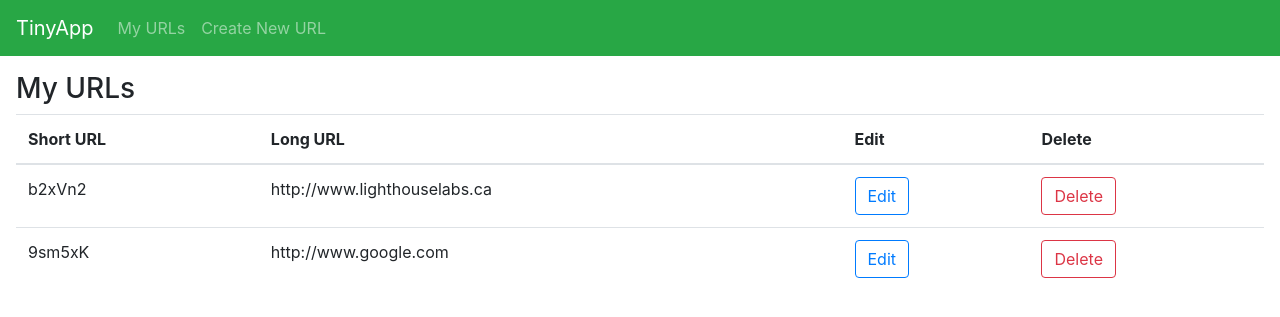
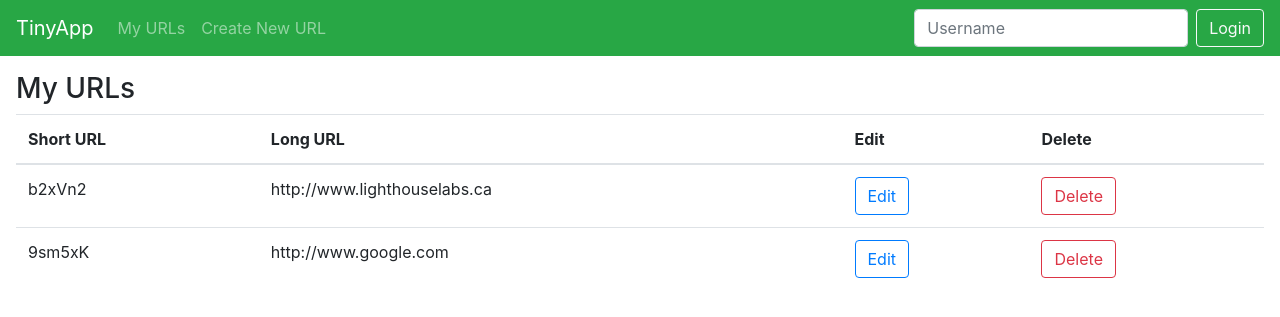
Before and after one commit to courtamos/tinyapp, a Node server app: page /urls in a window 1280 px wide. Shown: the top 317 px of the page. Run offline with Node 20, Linux system fonts and the light colour scheme; some libraries are stand-ins or nearby versions.

Commit message:
implemented the login form, where tinyapp will use a simple unsigned cookie to track the username of a person once given

```diff
--- a/package.json
+++ b/package.json
@@ -19,6 +19,7 @@
   },
   "homepage": "https://github.com/courtamos/tinyapp#readme",
   "dependencies": {
+    "cookie-parser": "^1.4.5",
     "ejs": "^3.1.6",
     "express": "^4.17.1",
     "morgan": "^1.10.0"
--- a/views/partials/_header.ejs
+++ b/views/partials/_header.ejs
@@ -11,5 +11,9 @@
         <a class="nav-item nav-link" href="/urls/new">Create New URL</a>
       </div>
     </div>
+    <form class="form-inline" action="/login" method="POST">
+      <input class="form-control mr-sm-2" name="username" placeholder="Username">
+      <button type="button" class="btn btn-outline-light">Login</button>
+    </form>
   </nav>
 </header>
```
Also changed, not shown: 1 other file.
